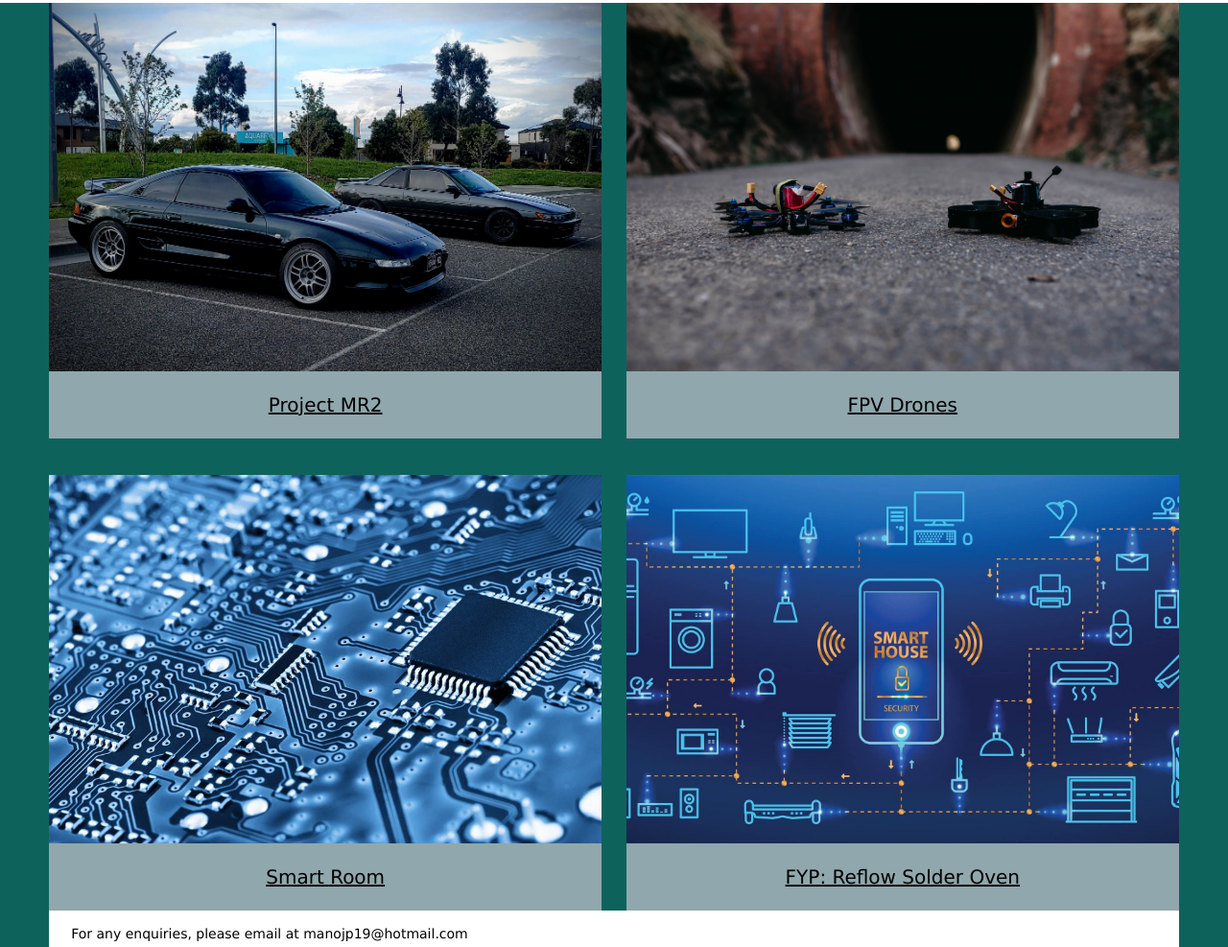
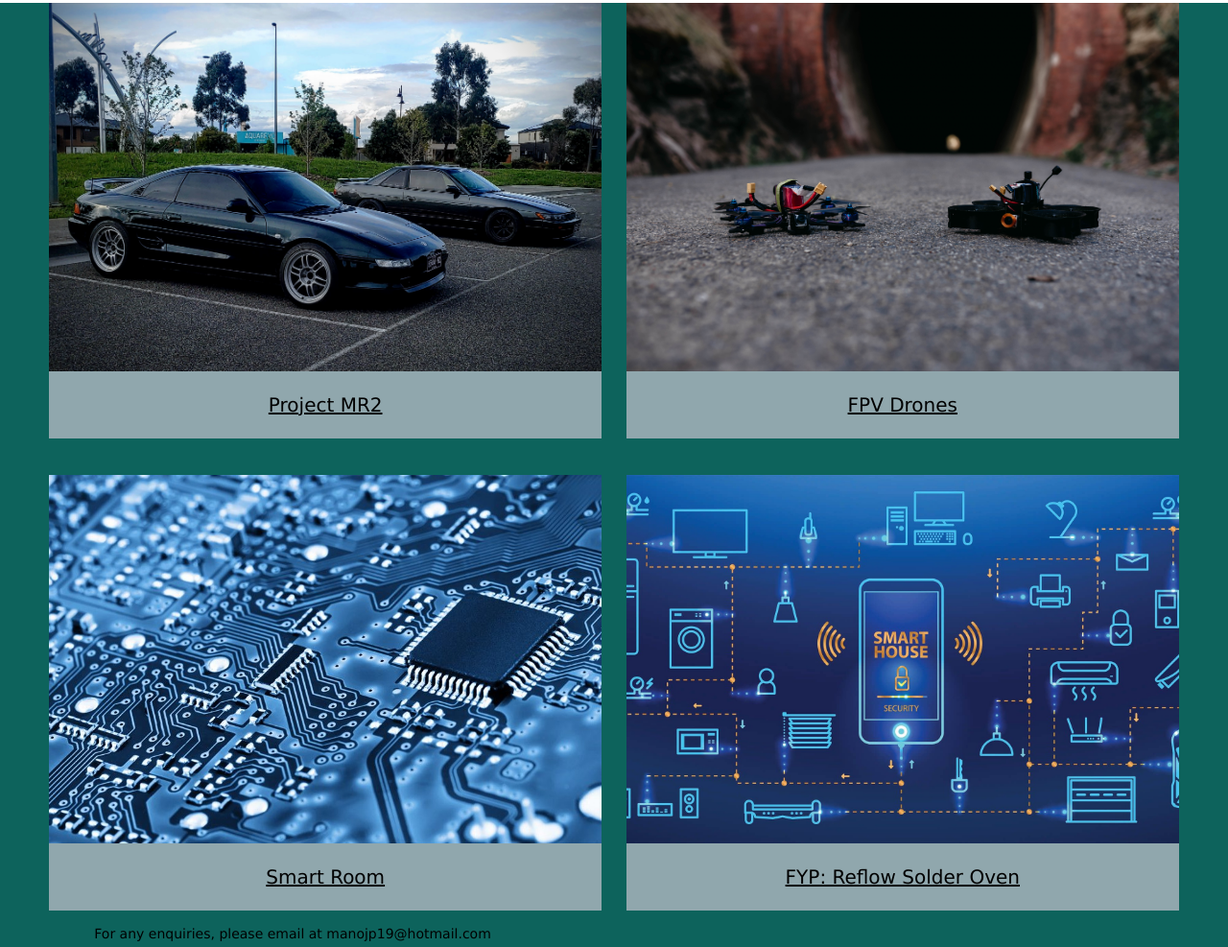
Before and after one commit to ManojP19/ManojProjects, a plain HTML site: page index.html in a window 1280 px wide. Shown: the part 285-1272 px from the top of the page at 96% size. Drawn offline with nearby package versions, Linux system fonts and the light colour scheme.

Commit message:
Update index.html

```diff
--- a/index.html
+++ b/index.html
@@ -51,7 +51,7 @@
           <a href="https://manojp19.github.io/ManojProjects/Pages/Project4.html">FYP: Reflow Solder Oven</a>
         </p>
       </div>
-      <div style="text-align: center; class="itemrow">
+      <div style="text-align: center;" class="itemrow">
       	<p>For any enquiries, please email at manojp19@hotmail.com</p>
       </div>
     </div>
```
